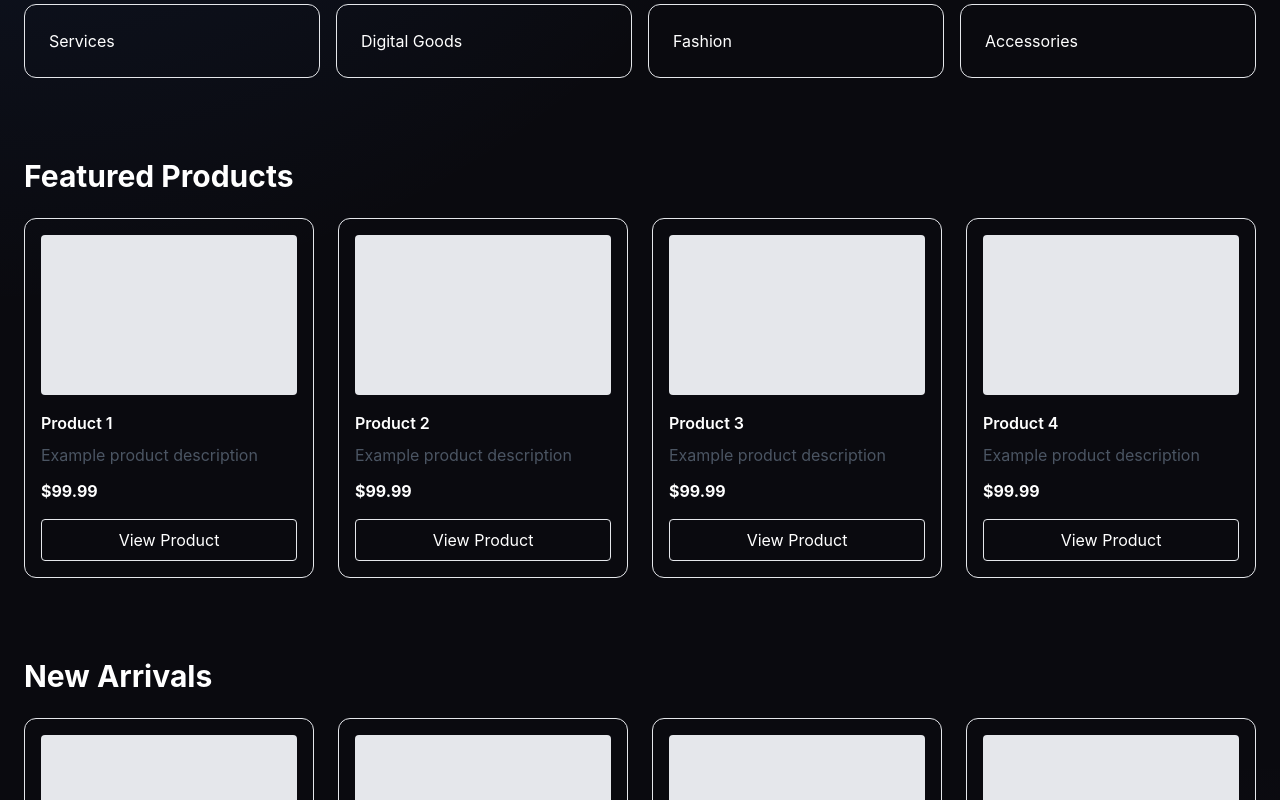
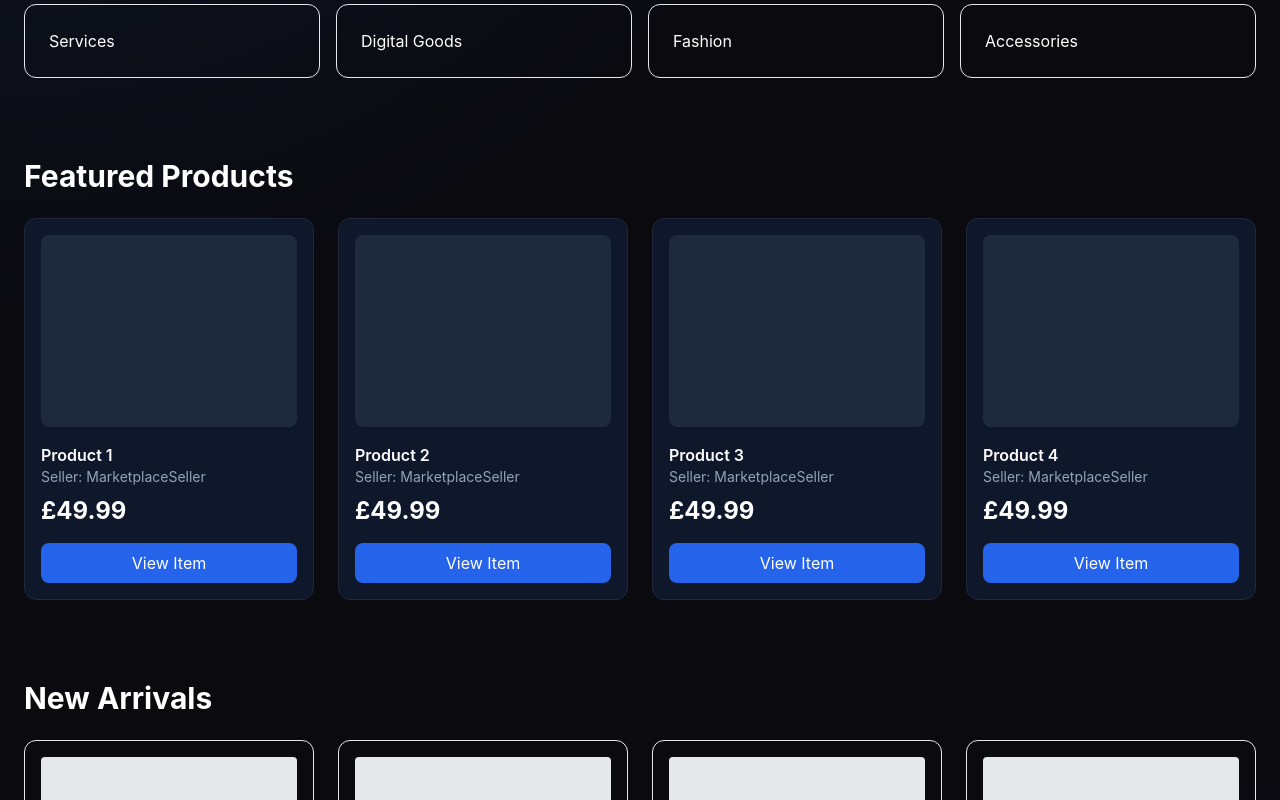
Before and after one commit to Shh12308/market-, a Next.js app: page / in a window 1280 px wide. Shown: the part 603-1403 px from the top of the page. Built offline with nearby package versions, Linux system fonts and the light colour scheme.

Commit message:
Update FeaturedProducts.tsx

```diff
--- a/components/home/FeaturedProducts.tsx
+++ b/components/home/FeaturedProducts.tsx
@@ -1,23 +1,32 @@
 export default function FeaturedProducts() {
   return (
     <section className="mx-auto max-w-7xl px-6 py-10">
-      <h3 className="mb-6 text-3xl font-bold">Featured Products</h3>
+      <h2 className="mb-6 text-3xl font-bold">
+        Featured Products
+      </h2>
 
       <div className="grid grid-cols-1 gap-6 md:grid-cols-4">
-        {[1, 2, 3, 4].map((product) => (
-          <div key={product} className="rounded-xl border p-4">
-            <div className="mb-4 h-40 rounded bg-gray-200" />
+        {[1, 2, 3, 4].map((item) => (
+          <div
+            key={item}
+            className="rounded-xl border border-slate-800 bg-slate-900 p-4"
+          >
+            <div className="h-48 rounded-lg bg-slate-800" />
 
-            <h4 className="font-semibold">Product {product}</h4>
+            <h3 className="mt-4 font-semibold">
+              Product {item}
+            </h3>
 
-            <p className="mt-2 text-gray-600">
-              Example product description
+            <p className="text-sm text-slate-400">
+              Seller: MarketplaceSeller
             </p>
 
-            <p className="mt-3 font-bold">$99.99</p>
+            <p className="mt-2 text-2xl font-bold">
+              £49.99
+            </p>
 
-            <button className="mt-4 w-full rounded border py-2">
-              View Product
+            <button className="mt-4 w-full rounded-lg bg-blue-600 py-2">
+              View Item
             </button>
           </div>
         ))}
```
